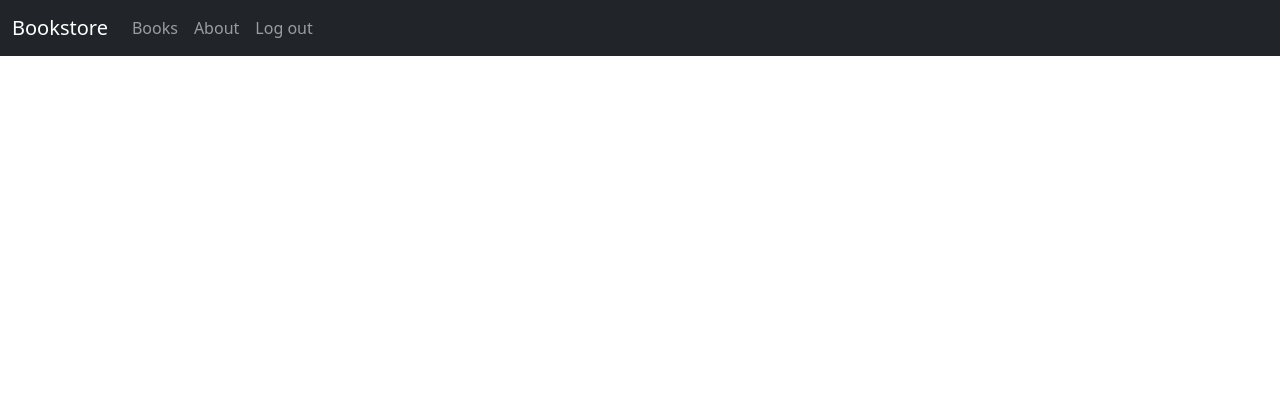
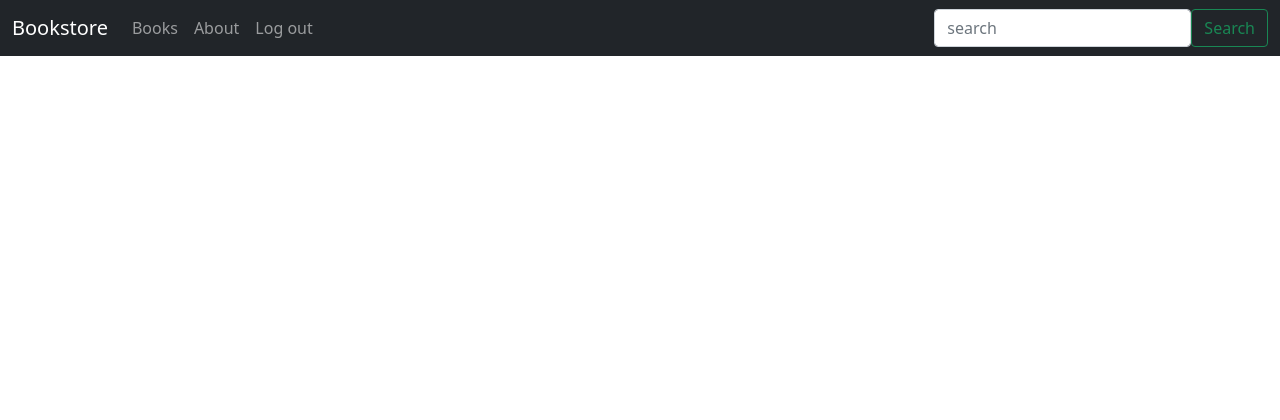
Before and after one commit to Mahdiyar-vector/bookstore-app-django, a Django app: page /books/ in a window 1280 px wide. Shown: the top 420 px of the page. Run offline with Django 5.2, Linux system fonts and the light colour scheme; the visitor is signed in with stand-in values (Sample User, id 1); data that the repository does not hold is empty; parts of the project's set-up code (start-up, migrations or seed data) failed here and were passed over.

Commit message:
search console

```diff
--- a/books/urls.py
+++ b/books/urls.py
@@ -1,7 +1,8 @@
 from django.urls import path
-from .views import BookListView, BookDetailView
+from .views import BookListView, BookDetailView, SearchResultListView
 
 urlpatterns = [
     path('', BookListView.as_view(), name='book_list'),
     path('<uuid:pk>', BookDetailView.as_view(), name='book_detail'),
+    path('search/', SearchResultListView.as_view(), name='search_result'),
 ]
--- a/books/views.py
+++ b/books/views.py
@@ -2,6 +2,7 @@ from django.views.generic import ListView, DetailView
 from .models import Book
 from django.contrib.auth.mixins import (
     LoginRequiredMixin, PermissionRequiredMixin)
+from django.db.models import Q
 
 # Create your views here.
 
@@ -19,3 +20,15 @@ class BookDetailView(LoginRequiredMixin, PermissionRequiredMixin, DetailView):
     template_name = 'books/book_detail.html'
     login_url = 'account_login'
     permission_required = 'books.special_status'
+
+
+class SearchResultListView(ListView):
+    model = Book
+    context_object_name = 'book_list'
+    template_name = "books/search_result.html"
+
+    def get_queryset(self):
+        query = self.request.GET.get('q')
+        return Book.objects.filter(
+            Q(title__icontains=query) | Q(author__icontains=query)
+        )
--- a/templates/_base.html
+++ b/templates/_base.html
@@ -42,6 +42,10 @@ gle navigation">
                     </li>
                     {% endif %}
                 </ul>
+                <form class="d-flex" action="{% url 'search_result'%}" method="get">
+                    <input class="form-control" name="q" type="search" aria-label="search" placeholder="search">
+                    <button class="btn btn-outline-success" type="submit">Search</button>
+                </form>
             </div>
         </div>
     </nav>
```
Also changed, not shown: templates/books/search_result.html (added, +16 -0 lines).
